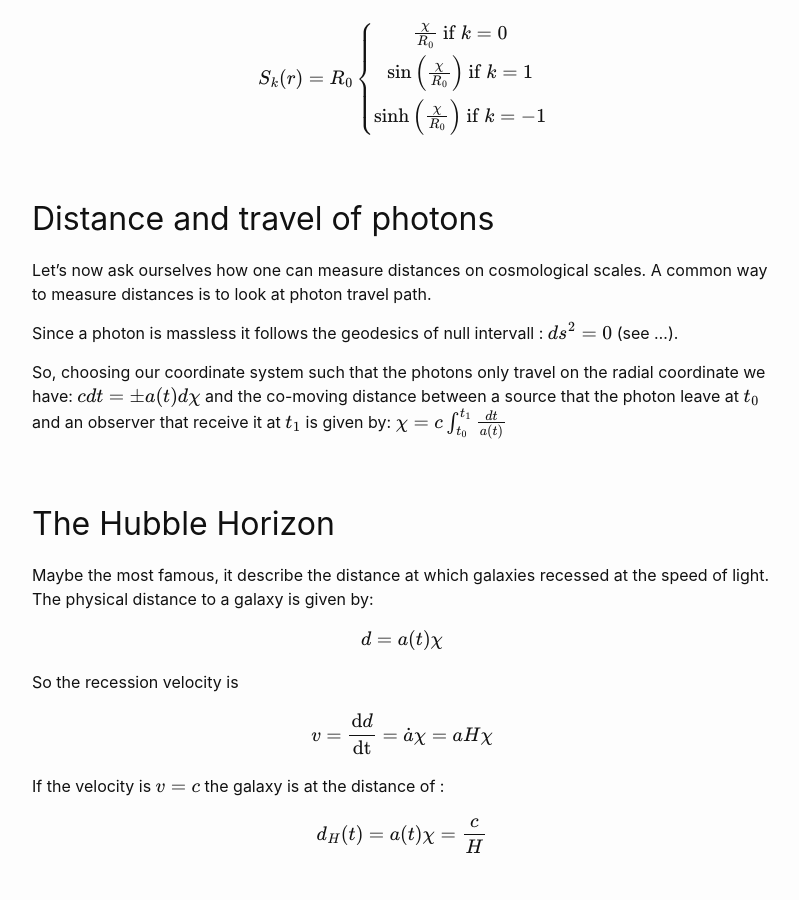
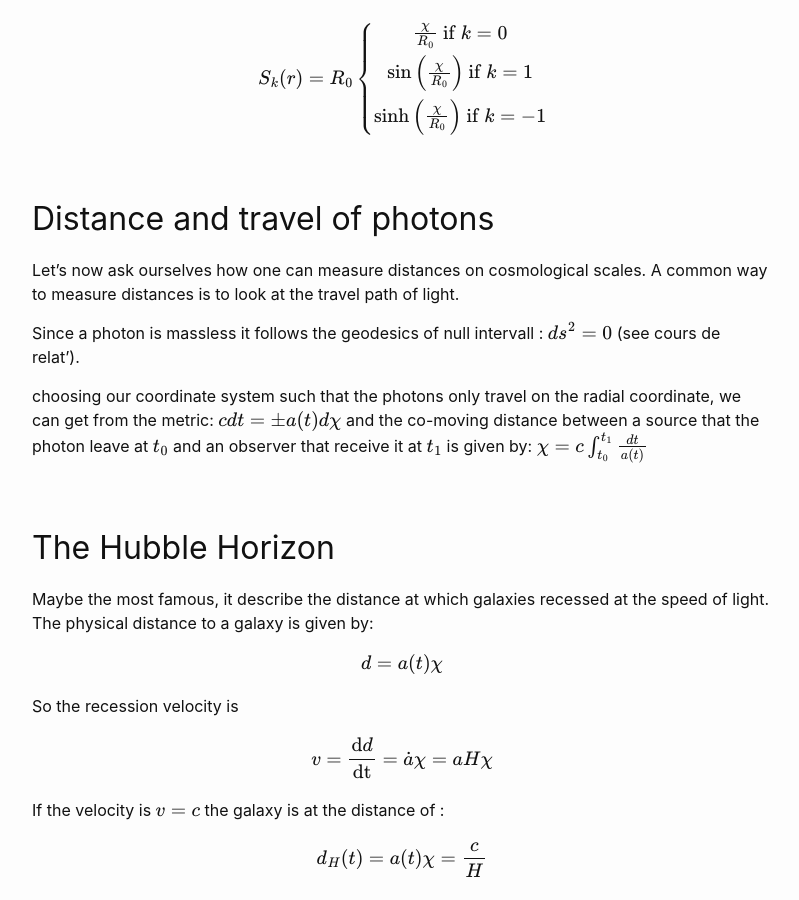
Before and after one commit to YoloNomy/YoloNomy.github.io, a Jekyll site: the page built from codes/cosmo/horizons.md, in a window 1280 px wide and 900 px high, scrolled down 913 px. Shown: the whole window, without its empty margins (238-1037 px from the left). Built offline with Jekyll 4.4.1, drawn with Linux system fonts in a browser that asks for light colours; formulas are drawn with MathJax 3.

Commit message:
Update horizons.md

```diff
--- a/codes/cosmo/horizons.md
+++ b/codes/cosmo/horizons.md
@@ -37,11 +37,11 @@
 
 ## Distance and travel of photons
 
-Let's now ask ourselves how one can measure distances on cosmological scales. A common way to measure distances is to look at photon travel path.
+Let's now ask ourselves how one can measure distances on cosmological scales. A common way to measure distances is to look at the travel path of light.
 
-Since a photon is massless it follows the geodesics of null intervall : $ds^2 = 0$ (see ...).
+Since a photon is massless it follows the geodesics of null intervall : $ds^2 = 0$ (see cours de relat').
 
-So, choosing our coordinate system such that the photons only travel on the radial coordinate we have:
+choosing our coordinate system such that the photons only travel on the radial coordinate, we can get from the metric:
 $$
 cdt = \pm a(t) d\chi
 $$
```
